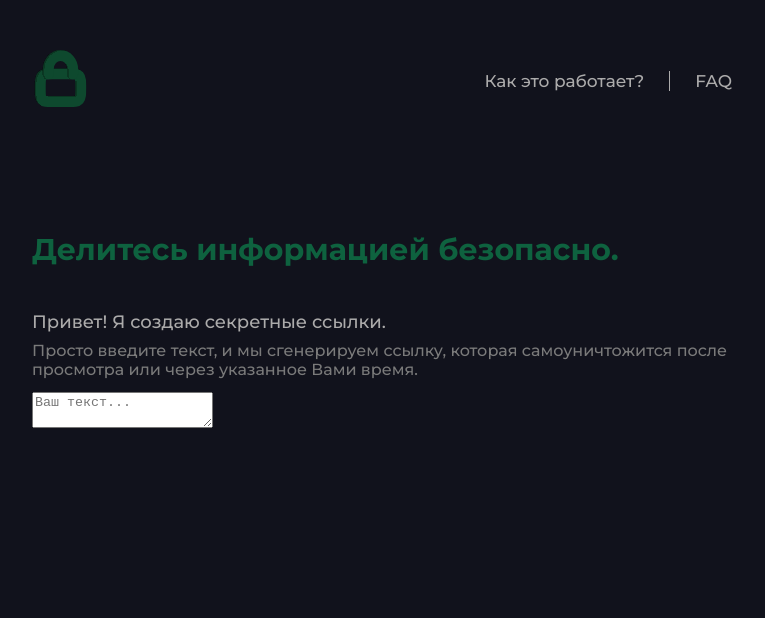
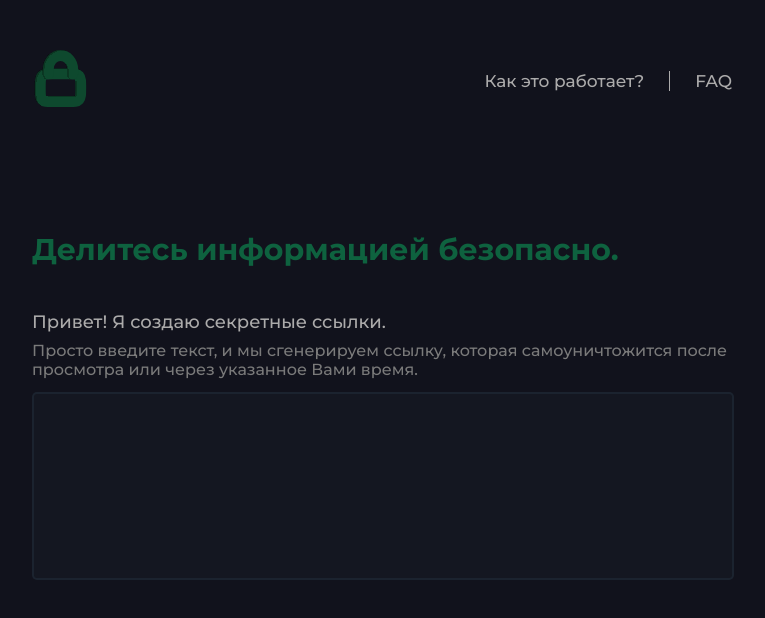
Before and after one commit to AlekseyAmp/TempSecretLink, a React (Create React App) app in the folder client/: page / in a window 1280 px wide. Shown: the top 618 px of the page, without its empty margins (258-1023 px from the left). Built offline with nearby package versions, Linux system fonts and the light colour scheme.

Commit message:
Make Textarea

```diff
--- a/client/src/components/UI/Textarea/Textarea.jsx
+++ b/client/src/components/UI/Textarea/Textarea.jsx
@@ -1,9 +1,13 @@
-import React from 'react'
+import React from 'react';
 
-function Textarea() {
+import styles from './Textarea.module.scss';
+
+function Textarea({ placeholder, onChange }) {
   return (
-    <textarea placeholder='Ваш текст...'>
-    </textarea>
+    <div onChange={onChange} className={styles.textarea}>
+      <textarea placeholder={placeholder}>
+      </textarea>
+    </div>
   )
 }
 
--- /dev/null
+++ b/client/src/components/UI/Textarea/Textarea.module.scss
@@ -0,0 +1,24 @@
+@import '../../../assets/variables.scss';
+
+.textarea {
+    textarea {
+        padding: 17px 24px;
+        width: 650px;
+        height: 150px;
+        background-color: $main_background;
+        border: 2px solid $main_border;
+        outline: none;
+        resize: none;
+        border-radius: 5px;
+        font-size: 18px;
+        font-family: 'Montserrat';
+        font-weight: 500;
+        color: $gray;
+        transition: 0.2s;
+
+        &:hover,
+        &:focus {
+            border: 2px solid $dark_blue;
+        }
+    }
+}
```
